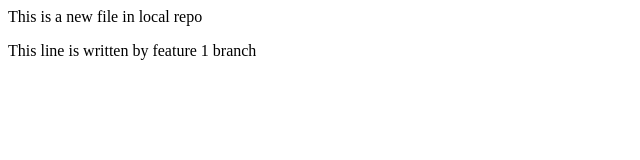
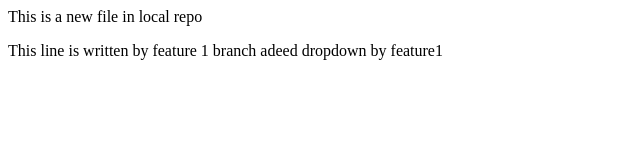
Before and after one commit to MdMerajAnsari/LocalRepo, a plain HTML site: page index.html in a window 1280 px wide. Shown: the whole page, without its empty margins (0-640 px from the left). Drawn offline with Linux system fonts and the light colour scheme.

```diff
--- a/index.html
+++ b/index.html
@@ -1,2 +1,2 @@
 <p>This is a new file in local repo</p>
-<p>This line is written by feature 1 branch</p>
+<p>This line is written by feature 1 branch adeed dropdown by feature1</p>
```
